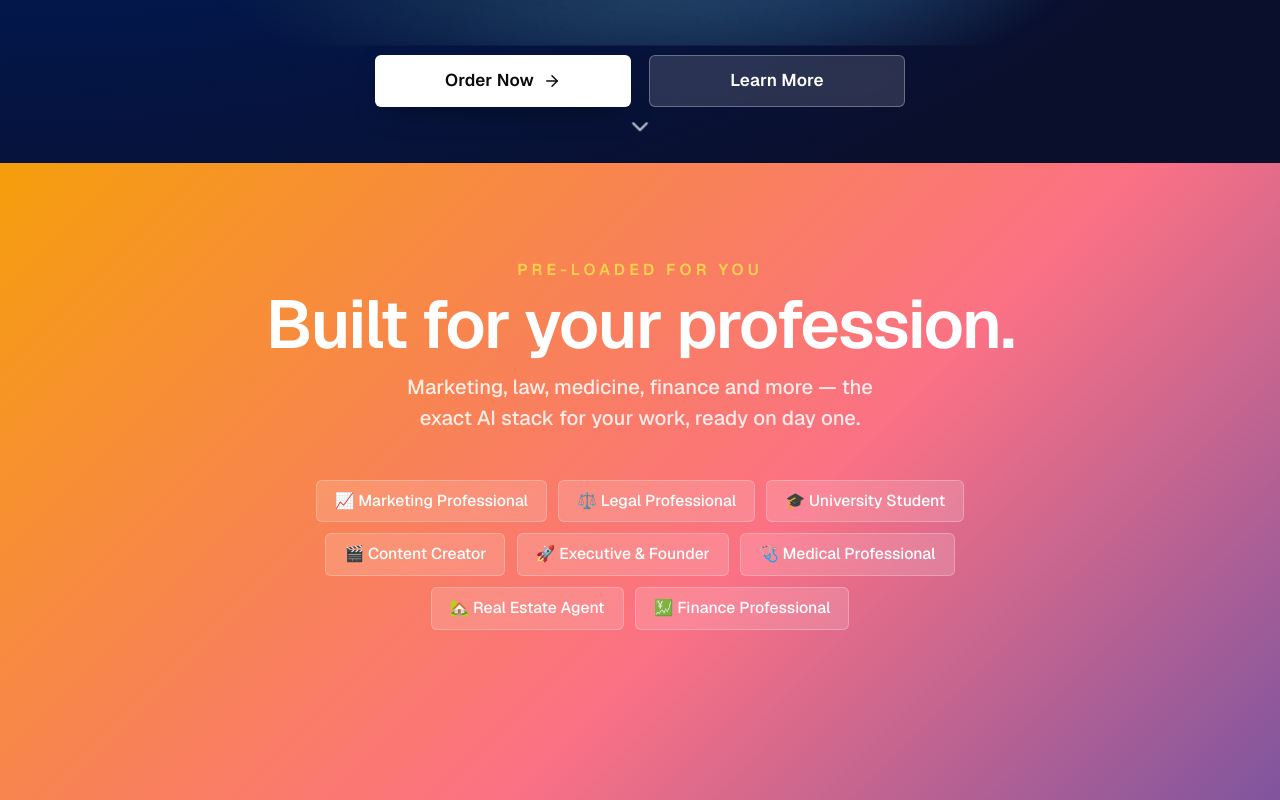
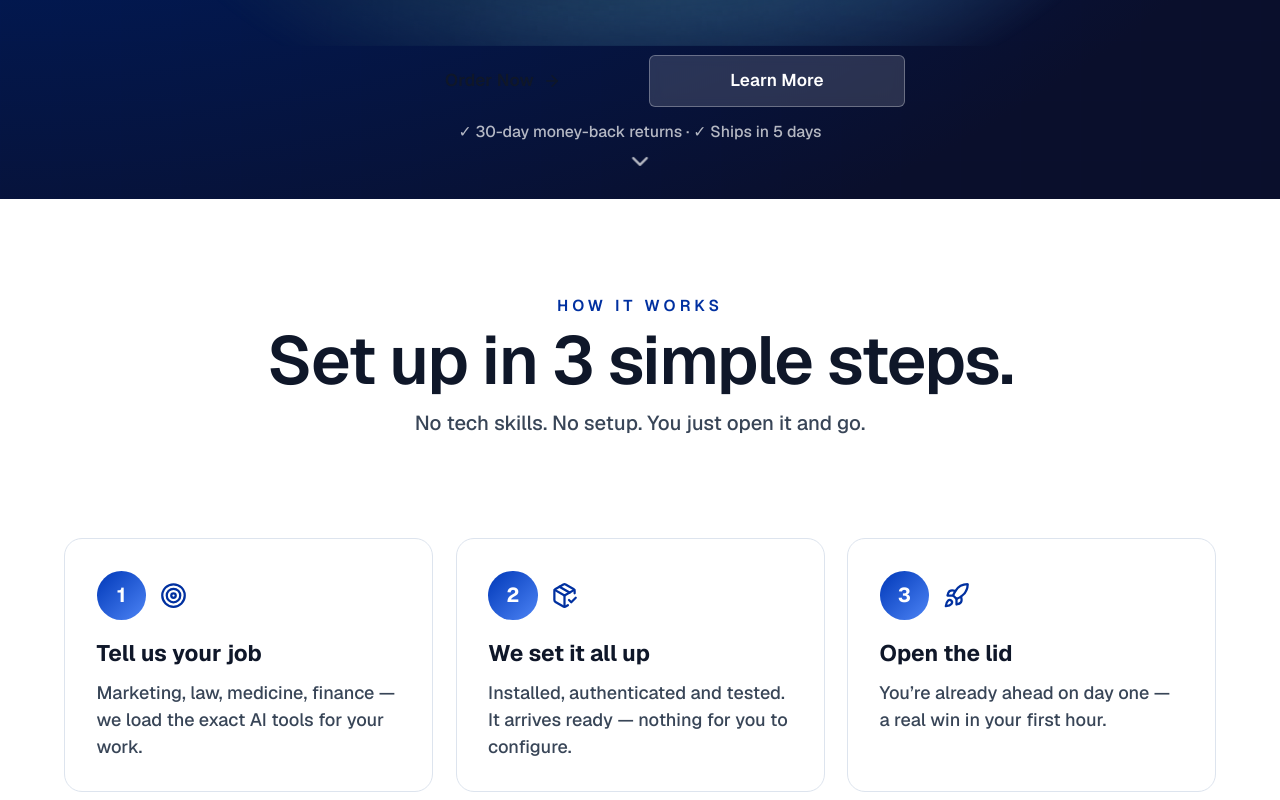
Before and after one commit to spalsh-spec/Kaal, a Next.js app: page / in a window 1280 px wide. Shown: the part 680-1480 px from the top of the page. Built offline with nearby package versions, Linux system fonts and the light colour scheme.

Commit message:
Homepage: 3-step strip + unmissable gold CTAs + money-back line; dark brand heroes on /support & /learn

```diff
--- a/app/learn/page.tsx
+++ b/app/learn/page.tsx
@@ -138,19 +138,21 @@ export default function LearnPage() {
       <Nav />
 
       {/* Hero */}
-      <section className="pt-32 pb-16 text-center max-w-4xl mx-auto px-6">
+      <section className="helios-panel text-white">
+        <div className="pt-36 pb-24 text-center max-w-4xl mx-auto px-6">
           <motion.div initial={{ opacity: 0, y: 20 }} animate={{ opacity: 1, y: 0 }} className="space-y-5">
             <Badge variant="volta">Video Library</Badge>
-          <h1 className="text-5xl md:text-6xl lg:text-7xl font-display font-normal tracking-tight">
+            <h1 className="text-5xl md:text-6xl lg:text-7xl font-display font-normal tracking-tight text-white">
               Learn from the best.
               <br />
               <span className="font-display italic gradient-text">Apply immediately.</span>
             </h1>
-          <p className="text-xl text-muted-foreground max-w-2xl mx-auto">
+            <p className="text-xl text-white/80 max-w-2xl mx-auto font-medium">
               Every tutorial built around real workflows. Watch once, apply forever.
               No theory — just the exact steps.
             </p>
           </motion.div>
+        </div>
       </section>
 
       {/* Stats */}
--- a/app/support/page.tsx
+++ b/app/support/page.tsx
@@ -68,19 +68,21 @@ export default function SupportPage() {
       <Nav />
 
       {/* Hero */}
-      <section className="pt-32 pb-16 text-center max-w-4xl mx-auto px-6">
+      <section className="helios-panel text-white">
+        <div className="pt-36 pb-24 text-center max-w-4xl mx-auto px-6">
           <motion.div initial={{ opacity: 0, y: 20 }} animate={{ opacity: 1, y: 0 }} className="space-y-5">
             <Badge variant="volta">Support</Badge>
-          <h1 className="text-5xl md:text-6xl font-display font-normal tracking-tight">
+            <h1 className="text-5xl md:text-6xl font-display font-normal tracking-tight text-white">
               We&apos;ve got you.
               <br />
               <span className="font-display italic gradient-text">Always.</span>
             </h1>
-          <p className="text-xl text-muted-foreground max-w-2xl mx-auto">
+            <p className="text-xl text-white/80 max-w-2xl mx-auto font-medium">
               Real humans. Fast responses. Plain English.
               We don&apos;t do support tickets — we do conversations.
             </p>
           </motion.div>
+        </div>
       </section>
 
       {/* Channels */}
--- a/components/landing/tesla-home.tsx
+++ b/components/landing/tesla-home.tsx
@@ -2,7 +2,7 @@
 
 import Link from 'next/link'
 import { motion } from 'framer-motion'
-import { ArrowRight, ChevronDown, Check, Star, Users, RotateCcw, Headphones, Quote } from 'lucide-react'
+import { ArrowRight, ChevronDown, Check, Star, Users, RotateCcw, Headphones, Quote, Target, PackageCheck, Rocket } from 'lucide-react'
 import { AiLaptop } from '@/components/landing/ai-laptop'
 import { PROFESSIONS, TESTIMONIALS } from '@/lib/data'
 import { BRAND_STACK, BrandLogo } from '@/components/landing/brand-logos'
@@ -21,20 +21,24 @@ const fade = {
 
 // Two centred CTAs, Tesla style. dark = panel has a dark background.
 function Ctas({
-  dark, secondaryLabel, secondaryHref, onSecondary,
+  dark, secondaryLabel, secondaryHref, onSecondary, note,
 }: {
-  dark: boolean; secondaryLabel: string; secondaryHref?: string; onSecondary?: () => void
+  dark: boolean; secondaryLabel: string; secondaryHref?: string; onSecondary?: () => void; note?: string
 }) {
-  const primary = dark ? 'tbtn tbtn-primary' : 'tbtn tbtn-primary-dark'
   const ghost = dark ? 'tbtn tbtn-ghost' : 'tbtn tbtn-ghost-dark'
   return (
     <div className="panel-cta px-5">
-      <Link href={ORDER_HREF} className={primary}>Order Now <ArrowRight className="w-4 h-4" /></Link>
-      {secondaryHref ? (
-        <Link href={secondaryHref} className={ghost}>{secondaryLabel}</Link>
-      ) : (
-        <button onClick={onSecondary} className={ghost}>{secondaryLabel}</button>
-      )}
+      <div className="flex flex-col items-center gap-3">
+        <div className="flex flex-wrap gap-4 justify-center items-center">
+          <Link href={ORDER_HREF} className="tbtn tbtn-gold">Order Now <ArrowRight className="w-4 h-4" /></Link>
+          {secondaryHref ? (
+            <Link href={secondaryHref} className={ghost}>{secondaryLabel}</Link>
+          ) : (
+            <button onClick={onSecondary} className={ghost}>{secondaryLabel}</button>
+          )}
+        </div>
+        {note && <p className={`text-sm font-medium ${dark ? 'text-white/70' : 'text-muted-foreground'}`}>{note}</p>}
+      </div>
     </div>
   )
 }
@@ -53,6 +57,7 @@ export function TeslaHome() {
   return (
     <>
       <Hero />
+      <ThreeSteps />
       <Profession />
       <Stack />
       <Trims />
@@ -74,7 +79,8 @@ function Hero() {
       <div className="relative z-10 w-full flex-1 flex items-center justify-center px-5 pb-2 pointer-events-none">
         <div className="w-full max-w-xl sm:max-w-2xl md:max-w-3xl"><AiLaptop /></div>
       </div>
-      <Ctas dark secondaryLabel="Learn More" onSecondary={() => scrollToId('profession')} />
+      <Ctas dark secondaryLabel="Learn More" onSecondary={() => scrollToId('how')}
+        note="✓ 30-day money-back returns · ✓ Ships in 5 days" />
       <button onClick={() => scrollToId('profession')} aria-label="Scroll"
         className="absolute bottom-4 left-1/2 -translate-x-1/2 text-white/70 hover:text-white transition-colors z-10">
         <ChevronDown className="w-6 h-6 animate-bounce" />
@@ -181,9 +187,10 @@ function OrderPanel() {
             From {formatPrice(BASE_PRICE_CENTS)}. Hardware included — no monthly fee for the device.
           </p>
           <div className="mt-9 flex flex-wrap justify-center gap-4">
-            <Link href={ORDER_HREF} className="tbtn tbtn-primary">Order Now <ArrowRight className="w-4 h-4" /></Link>
+            <Link href={ORDER_HREF} className="tbtn tbtn-gold">Order Now <ArrowRight className="w-4 h-4" /></Link>
             <Link href="/consulting" className="tbtn tbtn-ghost">Talk to Sales</Link>
           </div>
+          <p className="mt-5 text-sm font-medium text-white/75">✓ 30-day money-back returns · ✓ Ships in 5 days · ✓ Day-1 onboarding call</p>
         </motion.div>
       </div>
     </section>
@@ -237,3 +244,34 @@ function Proof() {
     </section>
   )
 }
+
+// ── How it works in 3 steps — the whole model in 10 seconds ──
+function ThreeSteps() {
+  const steps = [
+    { n: '1', icon: Target, title: 'Tell us your job', body: 'Marketing, law, medicine, finance — we load the exact AI tools for your work.' },
+    { n: '2', icon: PackageCheck, title: 'We set it all up', body: 'Installed, authenticated and tested. It arrives ready — nothing for you to configure.' },
+    { n: '3', icon: Rocket, title: 'Open the lid', body: 'You’re already ahead on day one — a real win in your first hour.' },
+  ]
+  return (
+    <section id="how" className="panel snap-panel bg-background">
+      <Heading dark={false} eyebrow="How it works"
+        title="Set up in 3 simple steps." subtitle="No tech skills. No setup. You just open it and go." />
+      <div className="relative z-10 w-full flex-1 flex items-center justify-center px-5 py-6">
+        <div className="grid gap-5 md:grid-cols-3 max-w-5xl w-full">
+          {steps.map((s) => (
+            <div key={s.n} className="rounded-2xl border border-border bg-card p-7 text-center md:text-left">
+              <div className="flex items-center justify-center md:justify-start gap-3">
+                <span className="grid place-items-center w-11 h-11 rounded-full text-white text-lg font-bold"
+                      style={{ backgroundImage: 'linear-gradient(135deg,#0038B8,#4d84f5)' }}>{s.n}</span>
+                <s.icon className="w-6 h-6 text-volta-600" />
+              </div>
+              <h3 className="mt-4 text-xl font-bold">{s.title}</h3>
+              <p className="mt-2 text-base text-muted-foreground">{s.body}</p>
+            </div>
+          ))}
+        </div>
+      </div>
+      <Ctas dark={false} secondaryLabel="See full process" secondaryHref="/how-it-works" />
+    </section>
+  )
+}
--- a/components/nav.tsx
+++ b/components/nav.tsx
@@ -28,7 +28,7 @@ export function Nav() {
   }, [])
 
   // Light text over the dark hero pages, at the top, not scrolled.
-  const light = ['/', '/devices', '/how-it-works', '/about', '/consulting'].includes(pathname) && !scrolled && !open
+  const light = ['/', '/devices', '/how-it-works', '/about', '/consulting', '/support', '/learn'].includes(pathname) && !scrolled && !open
 
   return (
     <header
```
Lines whose indentation alone changed are shown as unchanged.
